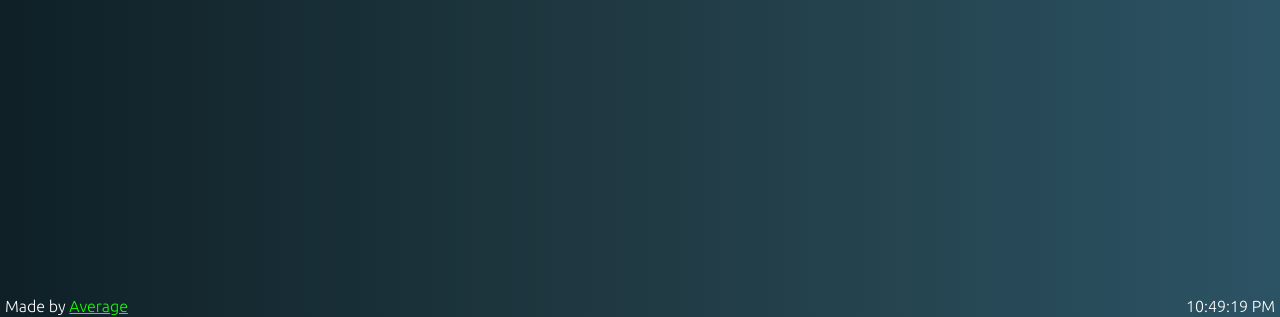
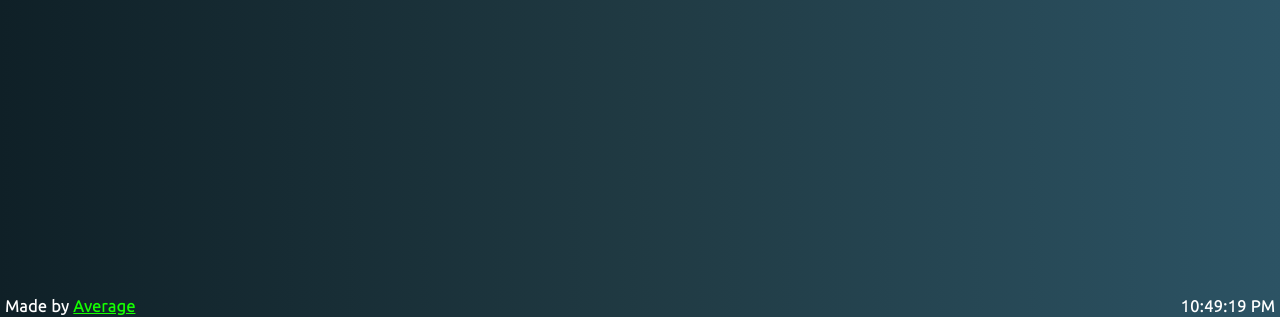
Before and after one commit to Averagess/picasso, a website: page public/html/index.html in a window 1280 px wide. Shown: the part 483-800 px from the top of the page. Drawn offline with Linux system fonts and the light colour scheme.

Commit message:
small change

```diff
--- a/public/css/index.css
+++ b/public/css/index.css
@@ -20,6 +20,8 @@ footer {
     padding-right: 5px;
     color: white;
     font-family: "Ubuntu", sans-serif;
+    font-weight: 600;
+    letter-spacing: 0.5px;
 }
 #link {
     color: rgb(21, 255, 0);
```
